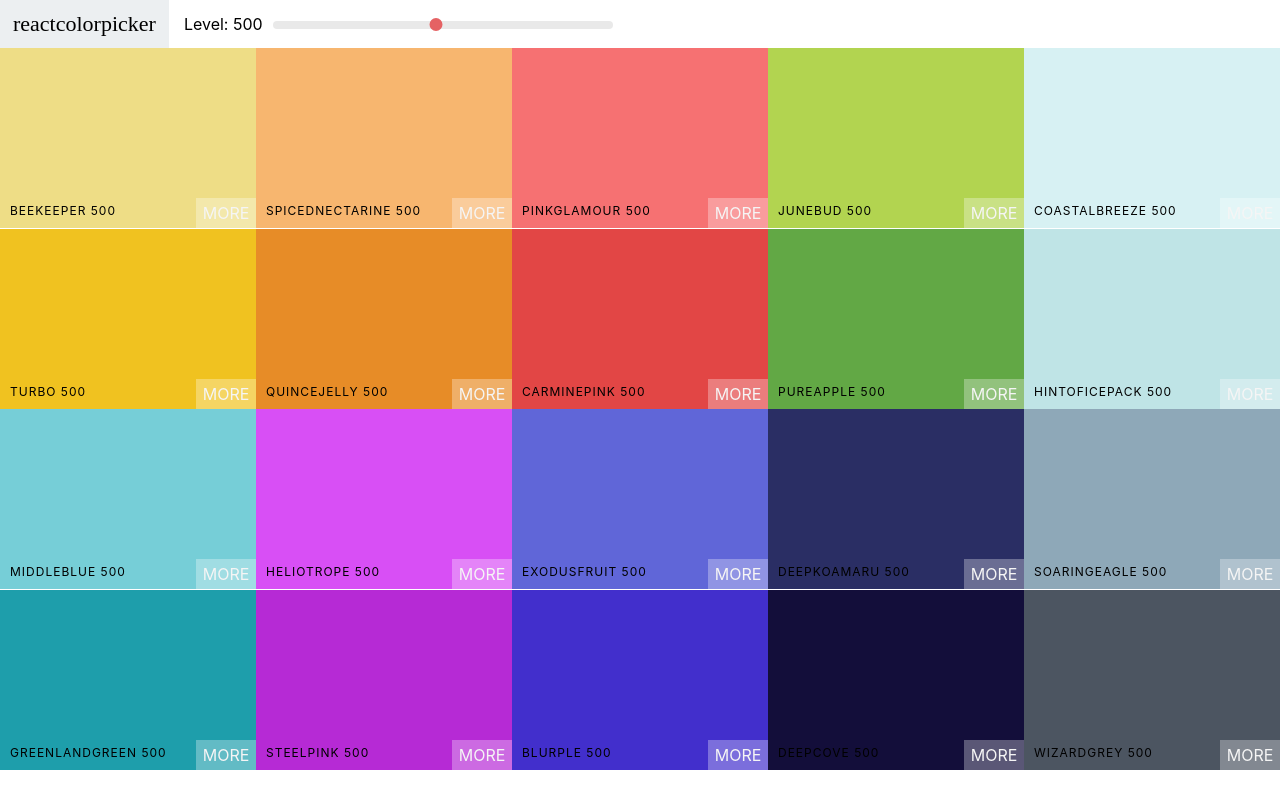
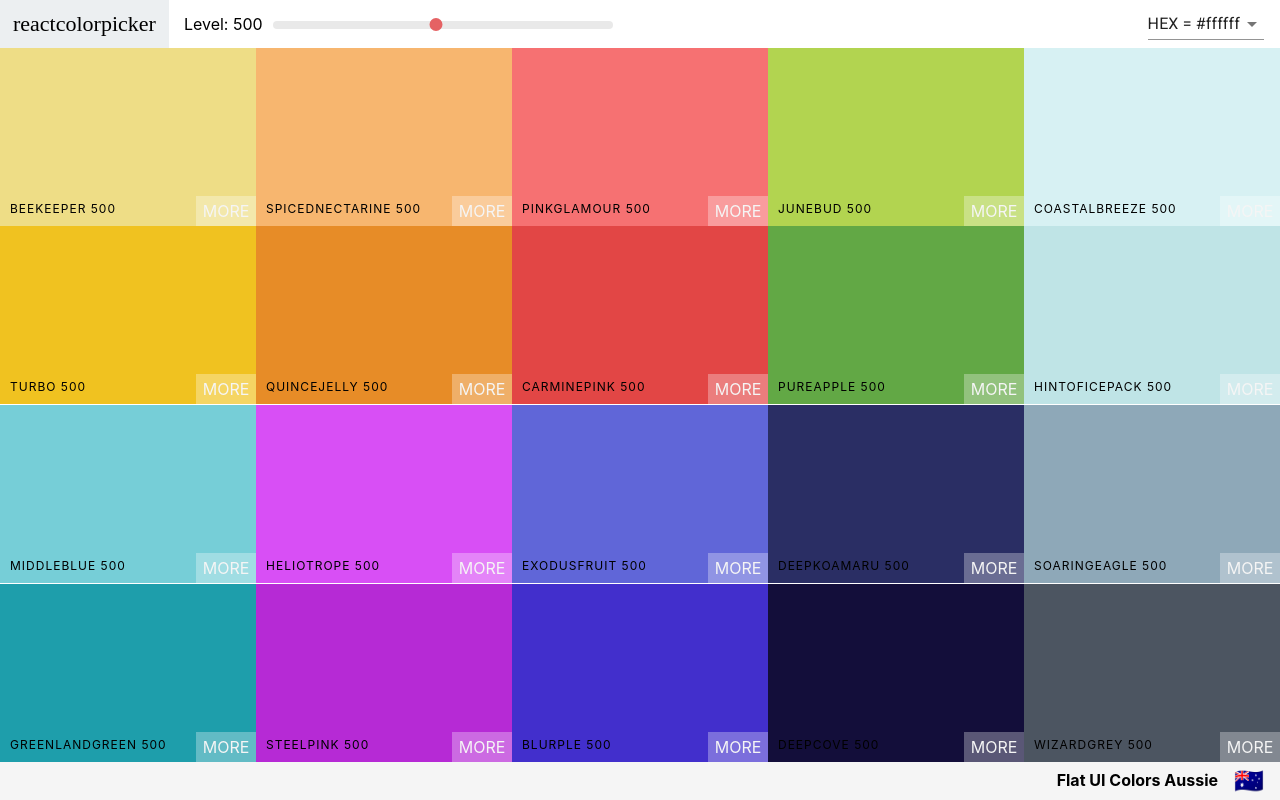
Before and after one commit to rtink2/palette-colors, a React (Create React App) app: page / in a window 1280 px wide. Built offline with nearby package versions, Linux system fonts and the light colour scheme; a web font is replaced by a local one.

Commit message:
added Material UI, snackbar and footer

```diff
--- a/package.json
+++ b/package.json
@@ -3,6 +3,8 @@
   "version": "0.1.0",
   "private": true,
   "dependencies": {
+    "@material-ui/core": "^4.9.12",
+    "@material-ui/icons": "^4.9.1",
     "@testing-library/jest-dom": "^4.2.4",
     "@testing-library/react": "^9.5.0",
     "@testing-library/user-event": "^7.2.1",
@@ -11,6 +13,7 @@
     "react": "^16.13.1",
     "react-copy-to-clipboard": "^5.0.2",
     "react-dom": "^16.13.1",
+    "react-router-dom": "^5.1.2",
     "react-scripts": "3.4.1"
   },
   "scripts": {
--- a/public/index.html
+++ b/public/index.html
@@ -16,6 +16,8 @@
     -->
     <link rel="manifest" href="%PUBLIC_URL%/manifest.json" />
     <link href="https://fonts.googleapis.com/css2?family=Baloo+Bhaina+2:wght@500&display=swap" rel="stylesheet">
+    <link rel="stylesheet" href="https://fonts.googleapis.com/css?family=Roboto:300,400,500,700&display=swap" />
+
     <!--
       Notice the use of %PUBLIC_URL% in the tags above.
       It will be replaced with the URL of the `public` folder during the build.
--- a/src/Navbar.css
+++ b/src/Navbar.css
@@ -48,3 +48,8 @@
   margin-left: -7px;
   margin-top: -3px;
 }
+
+.select-container {
+  margin-left: auto;
+  margin-right: 1rem;
+}
--- a/src/Navbar.js
+++ b/src/Navbar.js
@@ -1,20 +1,44 @@
-import React, { Component } from 'react'
+import React, { Component } from 'react';
+// import { Link } from "react-router-dom";
+import Select from '@material-ui/core/Select';
+import MenuItem from '@material-ui/core/MenuItem';
+import Snackbar from '@material-ui/core/Snackbar';
+import IconButton from '@material-ui/core/IconButton';
+import CloseIcon from '@material-ui/icons/Close';
 import Slider from 'rc-slider';
 import 'rc-slider/assets/index.css';
 
 import './Navbar.css';
 
 class Navbar extends Component {
+  constructor(props) {
+    super(props);
+    this.state = { format: 'hex', open: false };
+    this.handleFormatChange = this.handleFormatChange.bind(this);
+    this.closeSnackbar = this.closeSnackbar.bind(this);
+  }
+
+  handleFormatChange(e) {
+    this.setState({ format: e.target.value, open: true });
+    this.props.handleChange(e.target.value);
+  }
+
+  closeSnackbar() {
+    this.setState({ open: false });
+  }
+
   render() {
-    const {level, changeLevel} = this.props;
+    const { level, changeLevel } = this.props;
+    const { format } = this.state;
+
     return (
       <header className='Navbar'>
-        <div className="logo">
-          <a href="#">reactcolorpicker</a>
+        <div className='logo'>
+          <a to='/'>reactcolorpicker</a>
         </div>
         <div className='slider-container'>
           <span>Level: {level}</span>
-          <div className="slider">
+          <div className='slider'>
             <Slider
               defaultValue={level}
               min={100}
@@ -24,10 +48,36 @@
             />
           </div>
         </div>
-
+        <div className='select-container'>
+          <Select value={format} onChange={this.handleFormatChange}>
+            <MenuItem value='hex'>HEX = #ffffff</MenuItem>
+            <MenuItem value='rgb'>RGB = rgb(255 255 255)</MenuItem>
+            <MenuItem value='rgba'>RGBA = rgba(255 255 255 / 1.0)</MenuItem>
+          </Select>
+        </div>
+        <Snackbar
+          anchorOrigin={{ vertical: 'bottom', horizontal: 'left' }}
+          open={this.state.open}
+          autoHideDuration={3000}
+          message={<span id='message-id'>Format Changed To {format.toUpperCase()}</span>}
+          ContentProps={{
+            'aria-describedby': 'message-id',
+          }}
+          onClose={this.closeSnackbar}
+          action={[
+            <IconButton
+              onClick={this.closeSnackbar}
+              color='inherit'
+              key='close'
+              aria-label='close'
+            >
+              <CloseIcon />
+            </IconButton>,
+          ]}
+        />
       </header>
-    )
+    );
   }
 }
 
-export default Navbar
+export default Navbar;
--- a/src/Palette.css
+++ b/src/Palette.css
@@ -1,7 +1,23 @@
 .Palette {
   height: 100vh;
+  display: flex;
+  flex-direction: column;
 }
 
 .Palette-colors {
   height: 90%;
 }
+
+.Palette-footer {
+  background-color: whitesmoke;
+  height: 5vh;
+  display: flex;
+  justify-content: flex-end;
+  align-items: center;
+  font-weight: bold;
+}
+
+.emoji {
+  font-size: 1.5rem;
+  margin: 0 1rem;
+}
--- a/src/Palette.js
+++ b/src/Palette.js
@@ -7,29 +7,39 @@
 class Palette extends Component {
   constructor(props) {
     super(props);
-    this.state = { level: 500 };
+    this.state = { level: 500, format: "hex" };
     this.changeLevel = this.changeLevel.bind(this);
+    this.changeFormat = this.changeFormat.bind(this);
   }
 
   changeLevel(level) {
-    this.setState({ level })
+    this.setState({ level });
+  }
+
+  changeFormat(val) {
+    this.setState({ format: val });
   }
 
   render() {
-    const { colors } = this.props.palette;
-    const { level } = this.state;
-    const colorBoxes = colors[level].map(color => (
-      <ColorBox background={color.hex} name={color.name} key={color.id} />
-    ))
+    const { colors, paletteName, emoji } = this.props.palette;
+    const { level, format } = this.state;
+    const colorBoxes = colors[level].map((color) => (
+      <ColorBox background={color[format]} name={color.name} key={color.id} />
+    ));
     return (
       <div className='Palette'>
-          <Navbar level={level} changeLevel={this.changeLevel} />
-        <div className="Palette-colors">
-          {colorBoxes}
-        </div>
-        {/* footer */}
+        <Navbar
+          level={level}
+          changeLevel={this.changeLevel}
+          handleChange={this.changeFormat}
+        />
+        <div className='Palette-colors'>{colorBoxes}</div>
+        <footer className='Palette-footer'>
+          {paletteName}
+          <span className="emoji">{emoji}</span>
+        </footer>
       </div>
-    )
+    );
   }
 }
 export default Palette;
```
Also changed, not shown: 1 other file (tests, documents, lock files or other folders).
